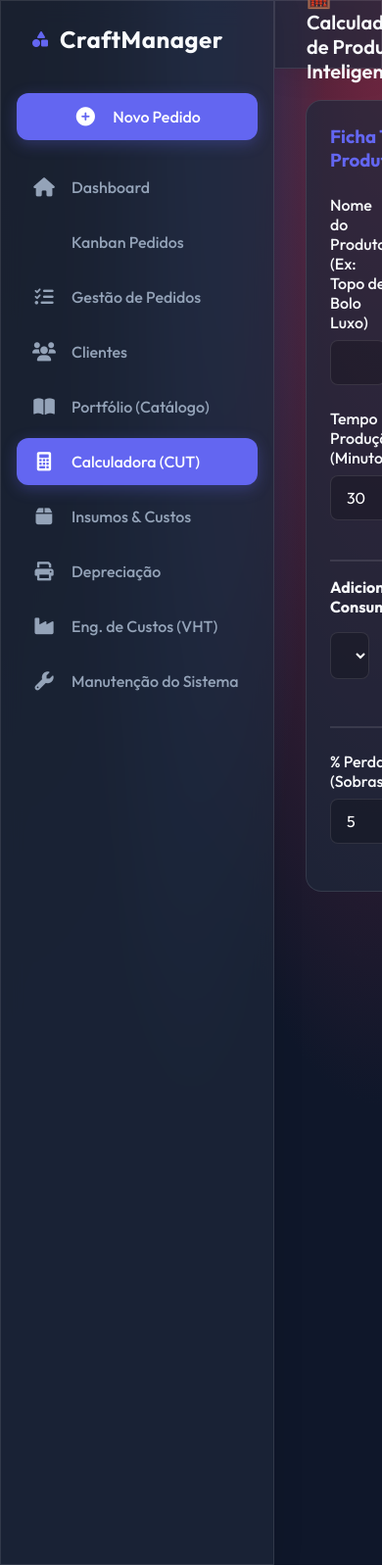
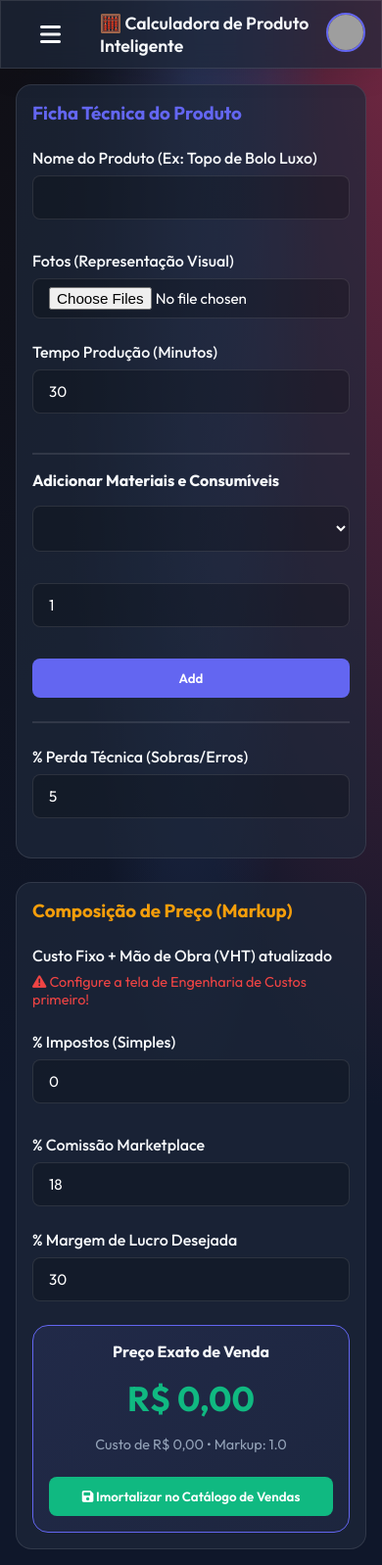
Before and after one commit to fabionunesconsultorti-collab/CraftManager, a Flask app: page /calculadora-produto in a window 390 px wide. Shown: the whole page at 98% size. Run offline with Flask 3, Linux system fonts and the light colour scheme; data that the repository does not hold is empty; grey boxes are pictures that could not be loaded.

Commit message:
Fix: correção de responsividade das telas de cadastro de pedido, insumos, calculadora e depreciação

```diff
--- a/static/css/styles.css
+++ b/static/css/styles.css
@@ -296,3 +296,79 @@ body {
     text-align: center;
     color: var(--text-muted);
 }
+
+/* Mobile Responsiveness Components */
+.menu-toggle {
+    display: none;
+    background: transparent;
+    border: none;
+    color: var(--text-color);
+    font-size: 1.5rem;
+    cursor: pointer;
+    z-index: 20;
+}
+
+.sidebar-overlay {
+    display: none;
+    position: fixed;
+    top: 0;
+    left: 0;
+    right: 0;
+    bottom: 0;
+    background: rgba(0, 0, 0, 0.5);
+    z-index: 8;
+    opacity: 0;
+    transition: opacity 0.3s ease;
+}
+
+.sidebar-overlay.active {
+    display: block;
+    opacity: 1;
+}
+
+@media (max-width: 768px) {
+    .menu-toggle {
+        display: block;
+    }
+
+    .sidebar {
+        position: fixed;
+        left: -300px;
+        transition: left 0.3s ease;
+        background: var(--bg-color); /* solid so things don't bleed through heavily */
+        height: 100vh;
+        z-index: 99;
+        box-shadow: 2px 0 10px rgba(0,0,0,0.5);
+    }
+
+    .sidebar.open {
+        left: 0;
+    }
+
+    .top-header {
+        padding: 0 1rem;
+        gap: 1rem;
+    }
+
+    .breadcrumb h1 {
+        font-size: 1.1rem;
+    }
+
+    .content-wrapper {
+        padding: 1rem;
+    }
+
+    .kanban-board {
+        gap: 1rem;
+    }
+
+    .kanban-column {
+        min-width: 260px;
+        max-width: 260px;
+    }
+
+    /* Global form elements */
+    input, select, textarea, button {
+        max-width: 100%;
+    }
+}
--- a/templates/base.html
+++ b/templates/base.html
@@ -11,7 +11,10 @@
 </head>
 <body>
     <div class="app-layout">
-        <nav class="sidebar glass-effect">
+        <!-- Overlay For Mobile -->
+        <div class="sidebar-overlay" id="sidebarOverlay"></div>
+
+        <nav class="sidebar glass-effect" id="mainSidebar">
             <div class="logo">
                 <i class="fa-solid fa-shapes"></i>
                 <h2>CraftManager</h2>
@@ -34,7 +37,8 @@
 
         <main class="main-content">
             <header class="top-header glass-effect">
-                <div class="breadcrumb">
+                <div class="breadcrumb" style="display: flex; align-items: center; gap: 1rem;">
+                    <button class="menu-toggle" id="menuToggle"><i class="fa-solid fa-bars"></i></button>
                     <h1>{% block page_heading %}Painel{% endblock %}</h1>
                 </div>
                 <div class="user-profile">
@@ -59,6 +63,23 @@
                     item.classList.add('active');
                 }
             });
+
+            // Mobile Sidebar Toggle Logic
+            const menuToggle = document.getElementById('menuToggle');
+            const sidebar = document.getElementById('mainSidebar');
+            const overlay = document.getElementById('sidebarOverlay');
+
+            if(menuToggle && sidebar && overlay) {
+                menuToggle.addEventListener('click', () => {
+                    sidebar.classList.add('open');
+                    overlay.classList.add('active');
+                });
+
+                overlay.addEventListener('click', () => {
+                    sidebar.classList.remove('open');
+                    overlay.classList.remove('active');
+                });
+            }
         });
     </script>
     {% block scripts %}{% endblock %}
--- a/templates/calculadora.html
+++ b/templates/calculadora.html
@@ -73,6 +73,16 @@
         font-weight: 700;
         color: var(--success);
         margin: 1rem 0;
+    }
+
+    @media (max-width: 768px) {
+        .calc-layout { grid-template-columns: 1fr; gap: 1.5rem; }
+        .panel { padding: 1rem; }
+        .row { flex-direction: column; gap: 0.5rem; }
+        .col.form-group[style*="max-width"] { max-width: 100% !important; }
+        .form-control { font-size: 0.95rem; }
+        .result-box { padding: 1rem; }
+        .result-price { font-size: 2.2rem; }
     }
 </style>
 {% endblock %}
```
Also changed, not shown: templates/equipamentos.html (+9 -0 lines), templates/materiais.html (+12 -0 lines), templates/novo_pedido.html (+10 -0 lines).
